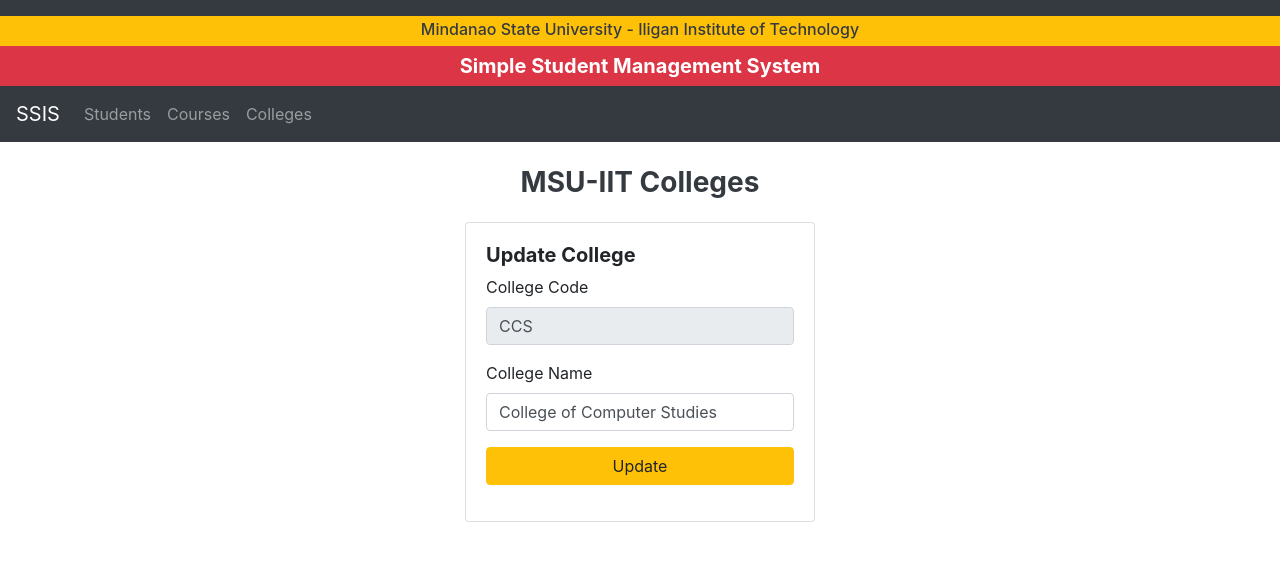
After one commit to lyca-penales/SSIS_Web_Version, a Flask app: page /edit/college/CCS in a window 1280 px wide. The commit adds this page. Shown: the top 561 px of the page. Run offline with Flask 2, Linux system fonts and the light colour scheme; data comes from the database, SQL or seed files in the repository; some libraries are stand-ins or nearby versions.

Commit message:
adding edit and update functions

```diff
--- a/main.py
+++ b/main.py
@@ -22,6 +22,7 @@
     return render_template('ssis_home.html')
 
 #----------STUDENT----------#
+#Display Students
 @app.route('/students')
 def students():
     cur.execute("""
@@ -34,6 +35,7 @@
     #cur.close()
     return render_template('students.html', student = data)
 
+#Add Student
 @app.route('/add_student', methods=['POST'])
 def add_student():
     if request.method == 'POST':
@@ -49,7 +51,38 @@
         flash('Student Added Successfully')
         return redirect(url_for('students'))
 
+#Edit Student
+@app.route('/edit/student/<Student_Id>', methods=['POST', 'GET'])
+def get_student(Student_Id):
+    cur.execute('SELECT * FROM student WHERE Student_Id = %s', (Student_Id))
+    data = cur.fetchall()
+    print(data[0])
+    return render_template('edit_student.html', student=data[0])
+
+#Update Student
+@app.route('/update/student/<Student_Id>', methods=['POST'])
+def update_student(Student_Id):
+    if request.method == 'POST':
+        Firstname = request.form['Firstname']
+        Lastname = request.form['Lastname']
+        Gender = request.form['Gender']
+        Year_Level = request.form['Year_Level']
+        Course_Code = request.form['Course_Code']
+        cur.execute("""
+                    UPDATE student
+                    SET Firstname = %s,
+                        Lastname = %s,
+                        Gender = %s,
+                        Year_Level = %s,
+                        Course_Code = %s
+                    WHERE Student_Id = %s
+                    """, (Firstname, Lastname, Gender, Year_Level, Course_Code, Student_Id))
+        flash('Student Updated Successfully!!!')
+        conn.commit()
+        return redirect(url_for('students'))
+
 #----------COURSE----------#
+#Display Course
 @app.route('/courses')
 def courses():
     cur.execute("""
@@ -61,6 +94,7 @@
     data = cur.fetchall()
     return render_template('courses.html', courses = data)
 
+#Add Course
 @app.route('/add_course', methods=['POST'])
 def add_course():
     if request.method == 'POST':
@@ -73,7 +107,32 @@
         flash('Course Added Successfully')
         return redirect(url_for('courses'))
 
+#Edit Course
+@app.route('/edit/course/<Course_Code>', methods=['POST', 'GET'])
+def get_course(Course_Code):
+    cur.execute('SELECT * FROM courses WHERE Course_Code = %s', (Course_Code))
+    data = cur.fetchall()
+    print(data[0])
+    return render_template('edit_course.html', courses=data[0])
+
+#Update Course
+@app.route('/update/course/<Course_Code>', methods=['POST'])
+def update_course(Course_Code):
+    if request.method == 'POST':
+        Course_Name = request.form['Course_Name']
+        College_Code = request.form['College_Code']
+        cur.execute("""
+                    UPDATE courses
+                    SET Course_Name = %s,
+                        College_Code = %s
+                    WHERE Course_Code = %s
+                    """, (Course_Name, College_Code, Course_Code))
+        flash('Course Updated Successfully!!!')
+        conn.commit()
+        return redirect(url_for('courses'))
+
 #----------COLLEGE----------#
+#Display College
 @app.route('/colleges')
 def colleges():
     cur.execute('SELECT * FROM college')
@@ -81,6 +140,7 @@
     #cur.close()
     return render_template('colleges.html', college = data)
 
+#Add College
 @app.route('/add_college', methods=['POST'])
 def add_college():
     if request.method == 'POST':
@@ -91,6 +151,28 @@
         flash('College Added Successfully')
         return redirect(url_for('colleges'))
 
+#Edit College
+@app.route('/edit/college/<College_Code>', methods=['POST', 'GET'])
+def get_college(College_Code):
+    cur.execute('SELECT * FROM college WHERE College_Code = %s', (College_Code))
+    data = cur.fetchall()
+    print(data[0])
+    return render_template('edit_college.html', college=data[0])
+
+#Update College
+@app.route('/update/college/<College_Code>', methods=['POST'])
+def update_college(College_Code):
+    if request.method == 'POST':
+        College_Name = request.form['College_Name']
+        cur.execute("""
+                    UPDATE college
+                    SET College_Name = %s
+                    WHERE College_Code = %s
+                    """, (College_Name, College_Code))
+        flash('College Updated Successfully!!!')
+        conn.commit()
+        return redirect(url_for('colleges'))
+
 #starting the app
 if __name__ == "__main__":
     app.run(port=3000, debug=True)
--- a/templates/base.html
+++ b/templates/base.html
@@ -29,6 +29,21 @@
 
         {% include 'navbar.html' %}
         <br/>
+        {% with messages = get_flashed_messages() %}
+            {% if messages %}
+            {% for message in messages%}
+            <div class="alert alert-success alert-dismissible fade show" role="alert">
+                {{ message }}
+                <button type="button" class="close" data-dismiss="alert" aria-label="Close">
+                    <span aria-hidden="true">
+                        x
+                    </span>
+                </button>
+            </div>
+            {% endfor %}
+            {% endif %}
+            {% endwith %}
+
         <div class="container">
             {% block body %}
             {% endblock %}
--- /dev/null
+++ b/templates/edit_college.html
@@ -0,0 +1,32 @@
+{% extends "base.html" %}
+
+{% block title %} SSIS-Edit-College-{{college.College_Code}}{% endblock%}
+{% block body%}
+    <div class="pb-3 mb-3 bg-white text-dark" style="height: 40px;">
+        <p class="text-center font-weight-bold h3">
+            MSU-IIT Colleges
+        </p>
+    </div>
+    <div class="row">
+        <div class="col-md-4 offset-md-4">
+            <div class="card card-body">
+                <form action="/update/college/{{college.College_Code}}" method="POST">
+                    <p class="text-left font-weight-bold h5">
+                        Update College
+                    </p>
+                    <div class="form-group">
+                        <label for="ExampleInputCollegeCode">College Code</label>
+                        <input type="text" readonly class="form-control" name="College_Code" value="{{college.College_Code}}">
+                    </div>
+                    <div class="form-group">
+                        <label for="ExampleInputCollegeName">College Name</label>
+                        <input type="text" class="form-control" name="College_Name" value="{{college.College_Name}}">
+                    </div>
+                    <div class="form-group">
+                        <button type="submit" class="btn btn-warning btn-block">Update</button>
+                    </div>
+                </form>
+            </div>
+        </div>
+    </div>
+{% endblock %}
```
Also changed, not shown: templates/colleges.html (+2 -16 lines), templates/courses.html (+1 -16 lines), templates/edit_course.html (added, +36 -0 lines), templates/edit_student.html (added, +48 -0 lines), templates/students.html (+1 -16 lines).
